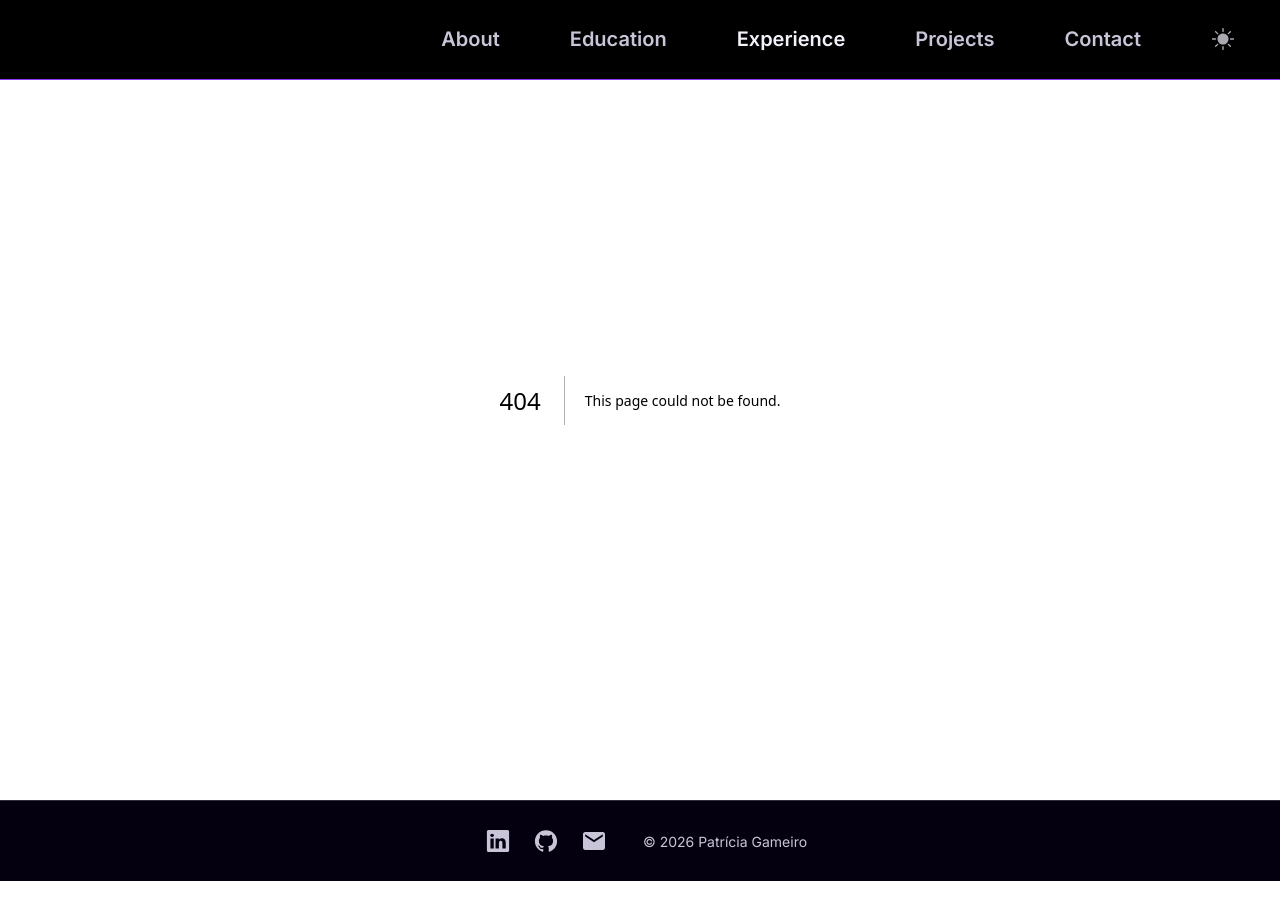
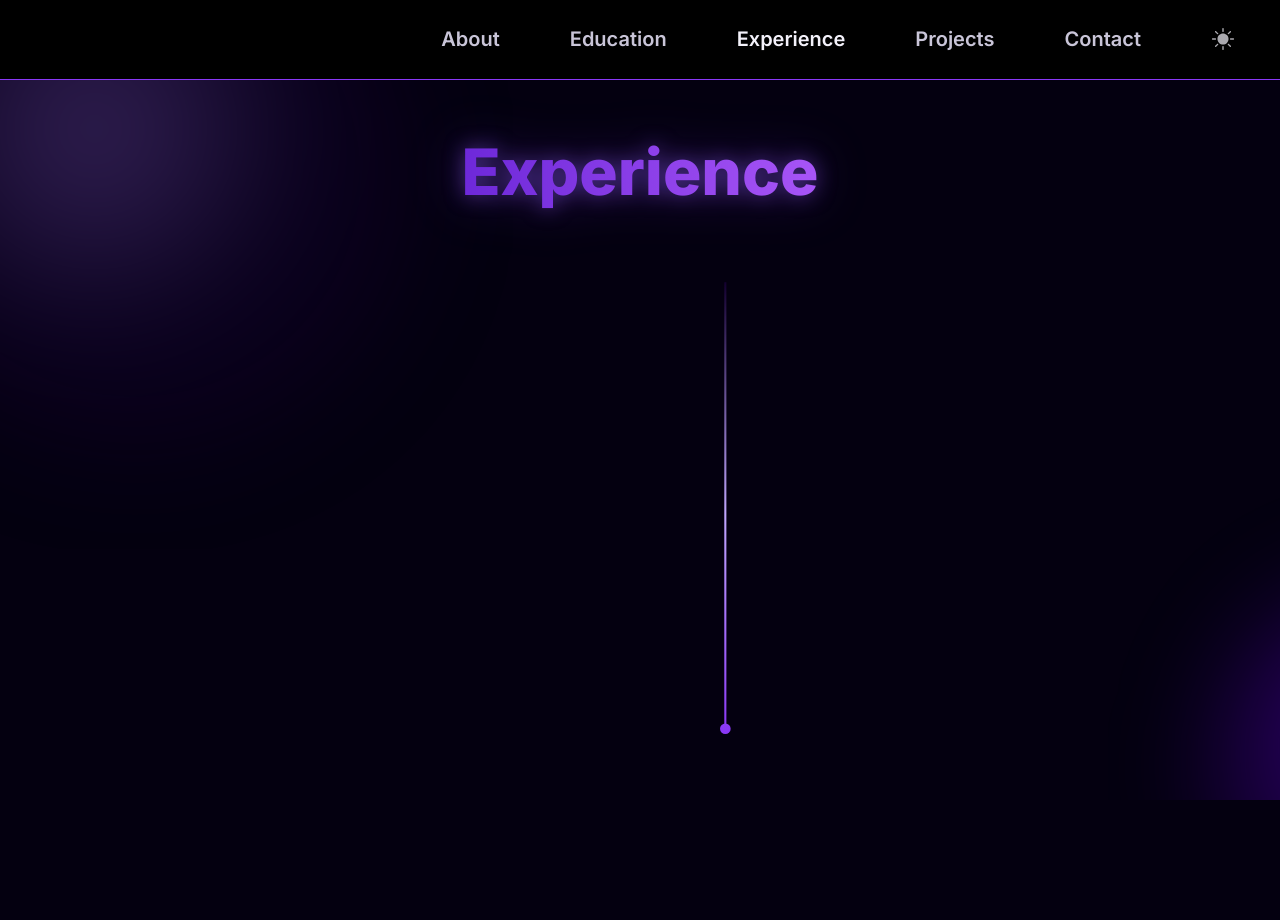
Before and after one commit to patriciagam/Portfolio, a Next.js app: page /experience in a window 1280 px wide. Before the commit this address had no page. Shown: the top 920 px of the page. Before the commit the page ends 881 px from the top, so only its background shows below. Built offline with nearby package versions, Linux system fonts and the light colour scheme.

Commit message:
feat(experience): add scroll-driven experience timeline
The timeline line, its ball and the text fill in with scroll; the page glides a third of the way down on arrival.

```diff
--- /dev/null
+++ b/src/app/experience/AutoScroll.tsx
@@ -0,0 +1,47 @@
+"use client";
+
+import { animate } from "motion/react";
+import { useEffect } from "react";
+
+// How far into the scroll track to glide on arrival, so the timeline isn't
+// empty at first. At 1/3 the first role is (almost) fully shown.
+const START_PROGRESS = 1 / 3;
+// Lets Next.js finish its own scroll-to-top on navigation first.
+const START_DELAY_MS = 150;
+// A little slower than the browser's built-in smooth scroll.
+const GLIDE_SECONDS = 1.1;
+
+/** On entering the page, glides a third of the way down. */
+export default function AutoScroll() {
+  useEffect(() => {
+    let stop: (() => void) | undefined;
+
+    // Any input from the visitor cancels the glide so it doesn't fight them.
+    const cancel = () => stop?.();
+    const inputs = ["wheel", "touchstart", "keydown", "pointerdown"] as const;
+    inputs.forEach((type) => window.addEventListener(type, cancel, { passive: true }));
+
+    const timer = setTimeout(() => {
+      if (window.scrollY > 0) return;
+      const target = (document.documentElement.scrollHeight - window.innerHeight) * START_PROGRESS;
+      if (window.matchMedia("(prefers-reduced-motion: reduce)").matches) {
+        window.scrollTo(0, target);
+        return;
+      }
+      const controls = animate(0, target, {
+        duration: GLIDE_SECONDS,
+        ease: "easeInOut",
+        onUpdate: (y) => window.scrollTo(0, y),
+      });
+      stop = () => controls.stop();
+    }, START_DELAY_MS);
+
+    return () => {
+      clearTimeout(timer);
+      stop?.();
+      inputs.forEach((type) => window.removeEventListener(type, cancel));
+    };
+  }, []);
+
+  return null;
+}
--- /dev/null
+++ b/src/app/experience/ScrollReveal.tsx
@@ -0,0 +1,27 @@
+"use client";
+
+import { motion, useReducedMotion, useScroll, useTransform } from "motion/react";
+import type { ReactNode } from "react";
+
+type ScrollRevealProps = {
+  children: ReactNode;
+  /** Page scroll progress (0-1) over which the content fades in. */
+  range: [number, number];
+  className?: string;
+};
+
+/**
+ * Fades content in as the page scrolls. Uses the same document scroll
+ * progress as the timeline line and nav underline, so it stays in step.
+ */
+export default function ScrollReveal({ children, range, className }: ScrollRevealProps) {
+  const { scrollYProgress } = useScroll();
+  const reduceMotion = useReducedMotion();
+  const opacity = useTransform(scrollYProgress, range, [0, 1]);
+
+  return (
+    <motion.div className={className} style={reduceMotion ? undefined : { opacity }}>
+      {children}
+    </motion.div>
+  );
+}
--- /dev/null
+++ b/src/app/experience/TimelineLine.tsx
@@ -0,0 +1,71 @@
+"use client";
+
+import { motion, useScroll, useTransform } from "motion/react";
+import styles from "./page.module.css";
+
+// Geometry of the Figma "Line 2" asset (timeline-line.svg) once rotated
+// upright. It is redrawn inline so the line and the ball can move separately;
+// the exported asset is a single path.
+const WIDTH = 10.6667;
+const HEIGHT = 452.343;
+const LINE_LENGTH = 447.01;
+const BALL_RADIUS = 5.33333;
+const LINE_X = 4.33333;
+const LINE_THICKNESS = 2;
+
+/** Vertical timeline line that fills top-to-bottom with page scroll progress. */
+export default function TimelineLine() {
+  // Same source as the nav underline fill, so the two stay in step.
+  const { scrollYProgress } = useScroll();
+  const ballY = useTransform(scrollYProgress, [0, 1], [-LINE_LENGTH, 0]);
+
+  return (
+    <div className={styles.line}>
+      <svg
+        className={styles.lineSvg}
+        width={WIDTH}
+        height={HEIGHT}
+        viewBox={`0 0 ${WIDTH} ${HEIGHT}`}
+        fill="none"
+        aria-hidden
+      >
+        <defs>
+          <linearGradient
+            id="timeline-line-gradient"
+            x1="0"
+            y1={LINE_LENGTH}
+            x2="0"
+            y2="0"
+            gradientUnits="userSpaceOnUse"
+          >
+            <stop stopColor="#8A38F5" />
+            <stop offset="0.480769" stopColor="#BFA5FC" />
+            <stop offset="1" stopColor="#13002F" />
+          </linearGradient>
+        </defs>
+        {/* Faint track showing the full length before it fills. */}
+        <rect
+          className={styles.lineTrack}
+          x={LINE_X}
+          width={LINE_THICKNESS}
+          height={LINE_LENGTH}
+          fill="url(#timeline-line-gradient)"
+        />
+        <motion.rect
+          x={LINE_X}
+          width={LINE_THICKNESS}
+          height={LINE_LENGTH}
+          fill="url(#timeline-line-gradient)"
+          style={{ scaleY: scrollYProgress, originY: 0 }}
+        />
+        <motion.circle
+          cx={BALL_RADIUS}
+          cy={LINE_LENGTH}
+          r={BALL_RADIUS}
+          fill="url(#timeline-line-gradient)"
+          style={{ y: ballY }}
+        />
+      </svg>
+    </div>
+  );
+}
--- /dev/null
+++ b/src/app/experience/page.module.css
@@ -0,0 +1,117 @@
+/* Scroll distance for the timeline fill: 150svh of scrolling in total.
+   The footer adds its own height after the track, so it's subtracted here. */
+.scrollTrack {
+  height: calc(250svh - var(--footer-height));
+}
+
+/* The content is fixed to the viewport, so it never moves; scrolling only
+   drives the animations, and the footer (z-index 1) slides up in front of
+   it at the end. Full viewport height so the glows aren't clipped. */
+.pinned {
+  --footer-height: 0px;
+
+  position: fixed;
+  inset: 0 0 auto;
+}
+
+.timeline {
+  display: flex;
+  align-items: center;
+  justify-content: center;
+  gap: 60px;
+  width: 1341px;
+  margin: clamp(32px, 9.8svh, 100.5px) 0 0 -6px;
+}
+
+.positions {
+  display: flex;
+  flex-direction: column;
+  gap: 80px;
+}
+
+.position {
+  display: flex;
+  align-items: center;
+}
+
+.positionSecond {
+  width: 619px;
+}
+
+.positionLeft {
+  display: flex;
+  flex-direction: column;
+  gap: 10px;
+  width: 384px;
+}
+
+.positionLeftSecond {
+  width: 390px;
+}
+
+.jobTitle {
+  font-size: 24px;
+  font-weight: 600;
+  line-height: 1;
+}
+
+.company,
+.date,
+.descriptions {
+  font-size: 16px;
+  font-weight: 500;
+  line-height: 1;
+  color: var(--color-text-muted);
+}
+
+/* Matches the 32px box the company text has in Figma. */
+.companyFirst {
+  min-height: 32px;
+}
+
+.date {
+  text-align: right;
+  white-space: nowrap;
+}
+
+.dateSecond {
+  width: 229px;
+}
+
+.line {
+  position: relative;
+  flex-shrink: 0;
+  width: 0;
+  height: 447px;
+}
+
+/* The ball's centre sits on the line, so the SVG overhangs the zero-width
+   layout box by one radius on the left and below. */
+.lineSvg {
+  position: absolute;
+  top: 0;
+  left: -5.33333px;
+  overflow: visible;
+}
+
+.lineTrack {
+  opacity: 0.2;
+}
+
+.descriptions {
+  display: flex;
+  flex-direction: column;
+  gap: 75px;
+  width: 498px;
+  height: 220px;
+}
+
+.descriptionFirst {
+  display: flex;
+  align-items: center;
+  height: 90px;
+}
+
+.descriptionSecond {
+  height: 50px;
+}
--- /dev/null
+++ b/src/app/experience/page.tsx
@@ -0,0 +1,74 @@
+import GradientHeading from "@/components/GradientHeading/GradientHeading";
+import PageShell from "@/components/PageShell/PageShell";
+import AutoScroll from "./AutoScroll";
+import ScrollReveal from "./ScrollReveal";
+import TimelineLine from "./TimelineLine";
+import styles from "./page.module.css";
+
+// Scroll progress at which each row appears: starting just before the
+// timeline ball reaches the row's top, done when it reaches the row's middle.
+// Rows sit at 25-46% and 63-75% of the line's length.
+const ROW_1: [number, number] = [0.15, 0.355];
+const ROW_2: [number, number] = [0.53, 0.69];
+
+export default function ExperiencePage() {
+  return (
+    // The tall track gives the page scroll distance; the content stays pinned
+    // while scrolling drives the timeline and nav underline fill.
+    <div className={styles.scrollTrack}>
+      <AutoScroll />
+      <div className={styles.pinned}>
+        <PageShell fit>
+          <GradientHeading>Experience</GradientHeading>
+          <section className={styles.timeline}>
+            <div className={styles.positions}>
+              <ScrollReveal className={styles.position} range={ROW_1}>
+                <div className={styles.positionLeft}>
+                  <h2 className={styles.jobTitle}>
+                    Systems Analysis and
+                    <br />
+                    Modeling Teaching Assistant
+                  </h2>
+                  <p className={`${styles.company} ${styles.companyFirst}`}>
+                    Instituto Superior Técnico, University of Lisbon
+                  </p>
+                </div>
+                <p className={styles.date}>October 2025 - January 2026</p>
+              </ScrollReveal>
+              <ScrollReveal
+                className={`${styles.position} ${styles.positionSecond}`}
+                range={ROW_2}
+              >
+                <div className={`${styles.positionLeft} ${styles.positionLeftSecond}`}>
+                  <h2 className={styles.jobTitle}>Administrative Officer</h2>
+                  <p className={styles.company}>Irmãos Gameiro, Construção Civil Lda</p>
+                </div>
+                <p className={`${styles.date} ${styles.dateSecond}`}>
+                  September 2016 - June 2022
+                </p>
+              </ScrollReveal>
+            </div>
+
+            <TimelineLine />
+
+            <div className={styles.descriptions}>
+              <ScrollReveal className={styles.descriptionFirst} range={ROW_1}>
+                <p>
+                  Taught UML, ArchiMate, and requirements engineering to 40+ students and
+                  graded their projects, earning a 9/9 satisfaction rating.
+                </p>
+              </ScrollReveal>
+              <ScrollReveal className={styles.descriptionSecond} range={ROW_2}>
+                <p>
+                  Maintained project documentation for regulatory compliance and data accuracy,
+                  and supported planning by joining stakeholder meetings with architects and
+                  municipal authorities and doing market research.
+                </p>
+              </ScrollReveal>
+            </div>
+          </section>
+        </PageShell>
+      </div>
+    </div>
+  );
+}
```
